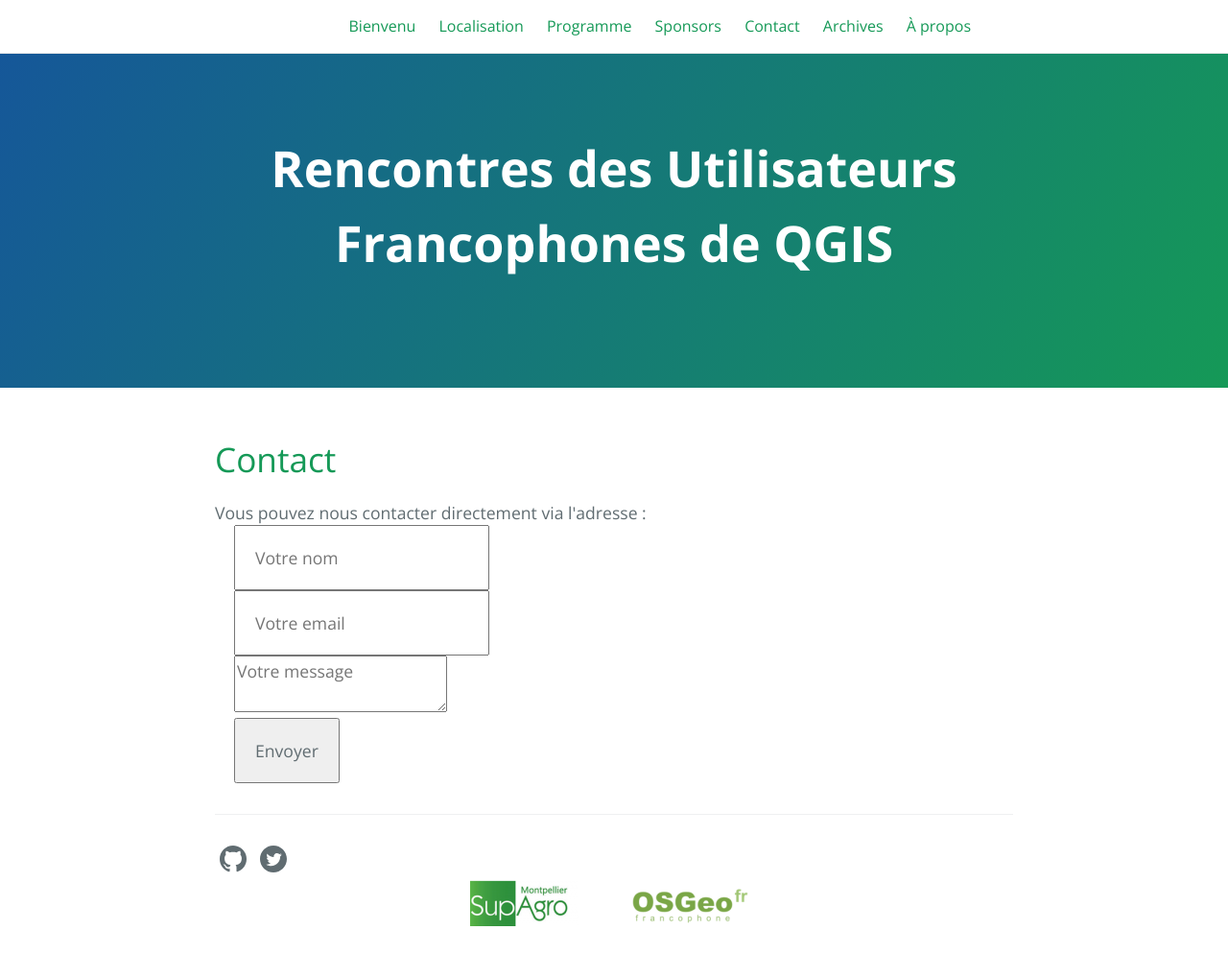
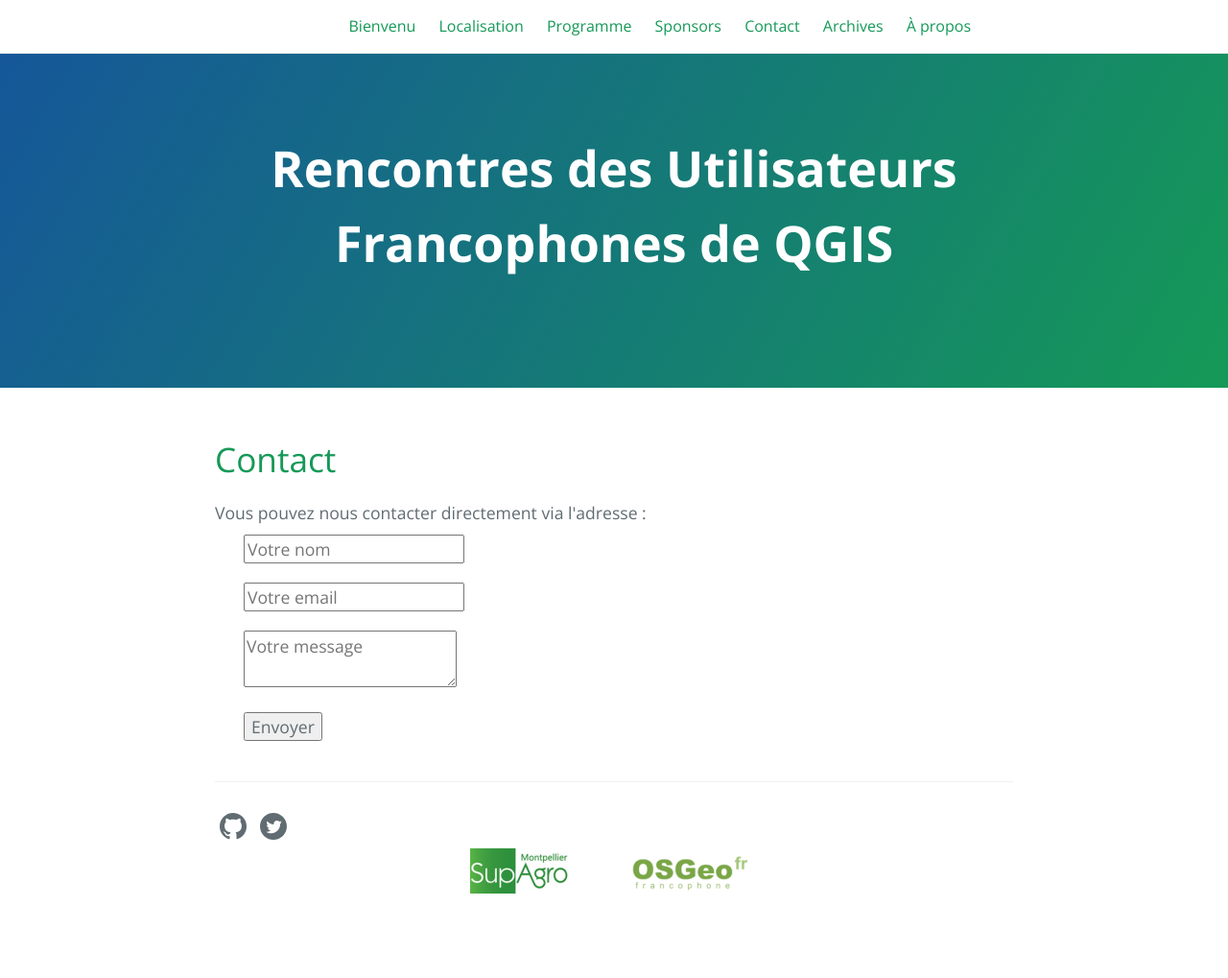
Before and after one commit to OSGeo-fr/QGIS-conf-fr-website, a Jekyll site: the page built from z40_contact.md, in a window 1280 px wide. Shown: the whole page at 96% size. Built offline with Jekyll 4.4.1, drawn with Linux system fonts in a browser that asks for light colours; after the commit the page ends 985 px from its top, so only the background shows below that.

Commit message:
Update style.scss

```diff
--- a/assets/css/style.scss
+++ b/assets/css/style.scss
@@ -7,6 +7,6 @@ div#contact div {
   padding: 0 20px;
   width: 33.33%;
 }
-div#contact div input {
- padding:20px;
+div#contact div input, textarea {
+ margin:10px;
 }
```
